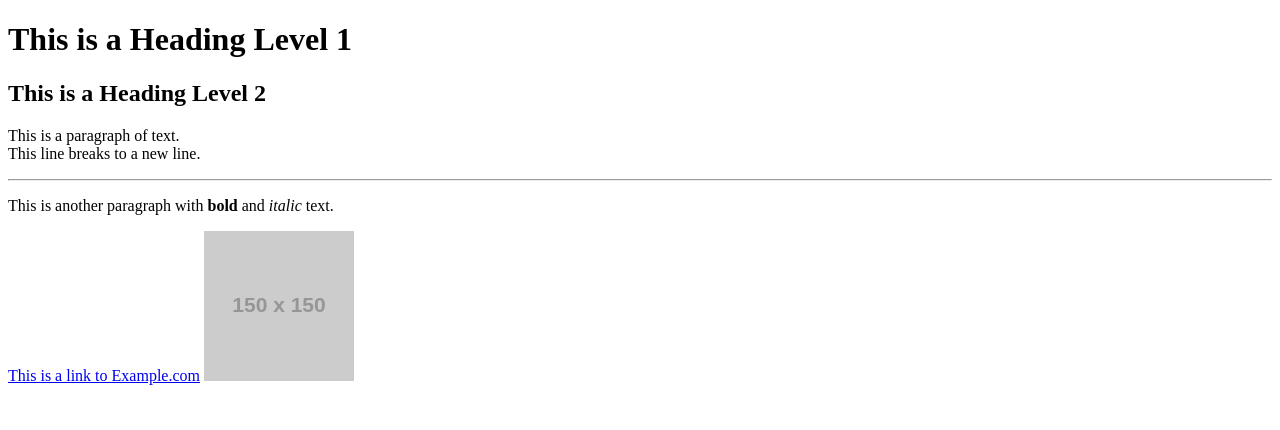
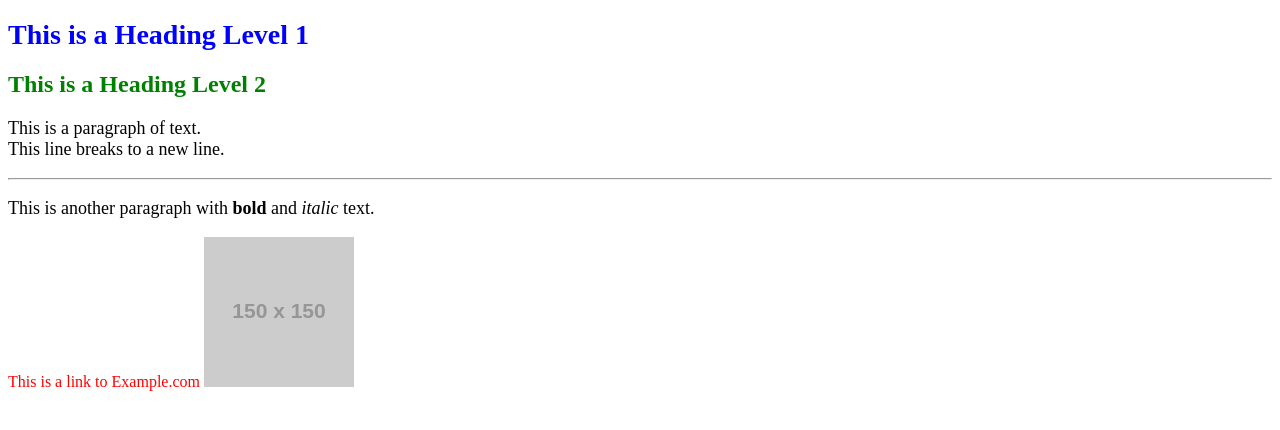
Before and after one commit to RodionNFT/brainrain, a plain HTML site: page index.html in a window 1280 px wide. Drawn offline with Linux system fonts and the light colour scheme; placeholder pictures from the web are drawn by us.

Commit message:
Update index.html

```diff
--- a/index.html
+++ b/index.html
@@ -1,7 +1,40 @@
 <!DOCTYPE html>
 <html>
 <head>
-  <title>HTML Example</title>
+  <title>HTML Example with Styling</title>
+  <style>
+    /* Styling applied using tag selectors */
+    h1 {
+      color: blue;
+      font-size: 28px;
+    }
+
+    h2 {
+      color: green;
+      font-size: 24px;
+    }
+
+    p {
+      font-size: 18px;
+    }
+
+    .bold-text {
+      font-weight: bold;
+    }
+
+    .italic-text {
+      font-style: italic;
+    }
+
+    .custom-link {
+      color: red;
+      text-decoration: none;
+    }
+
+    .custom-link:hover {
+      text-decoration: underline;
+    }
+  </style>
 </head>
 <body>
 
@@ -13,9 +46,9 @@
 
   <hr>
 
-  <p>This is another paragraph with <b>bold</b> and <i>italic</i> text.</p>
+  <p>This is another paragraph with <span class="bold-text">bold</span> and <span class="italic-text">italic</span> text.</p>
 
-  <a href="https://www.example.com">This is a link to Example.com</a>
+  <a href="https://www.example.com" class="custom-link">This is a link to Example.com</a>
 
   <img src="https://via.placeholder.com/150" alt="Placeholder Image">
 
```
